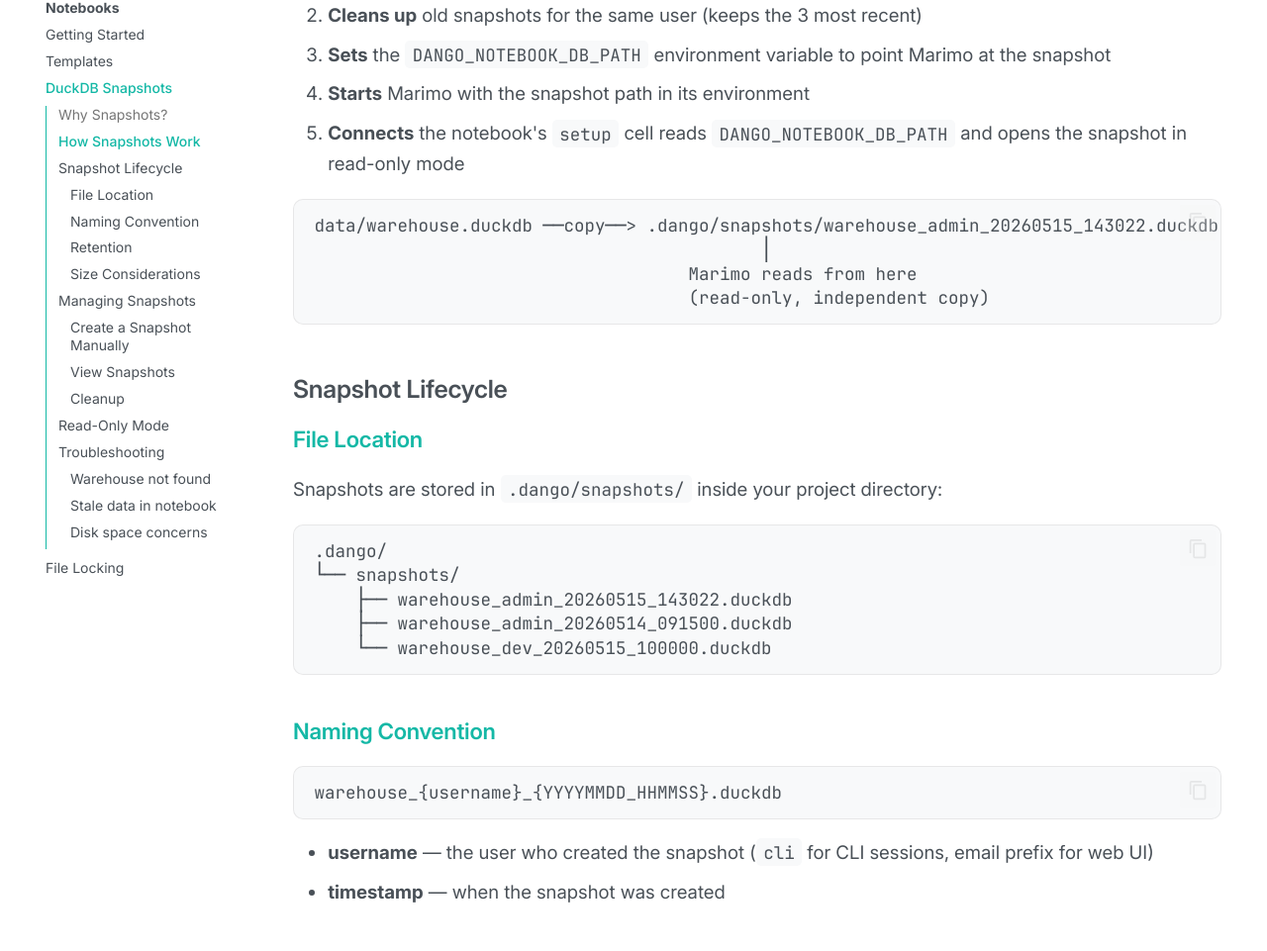
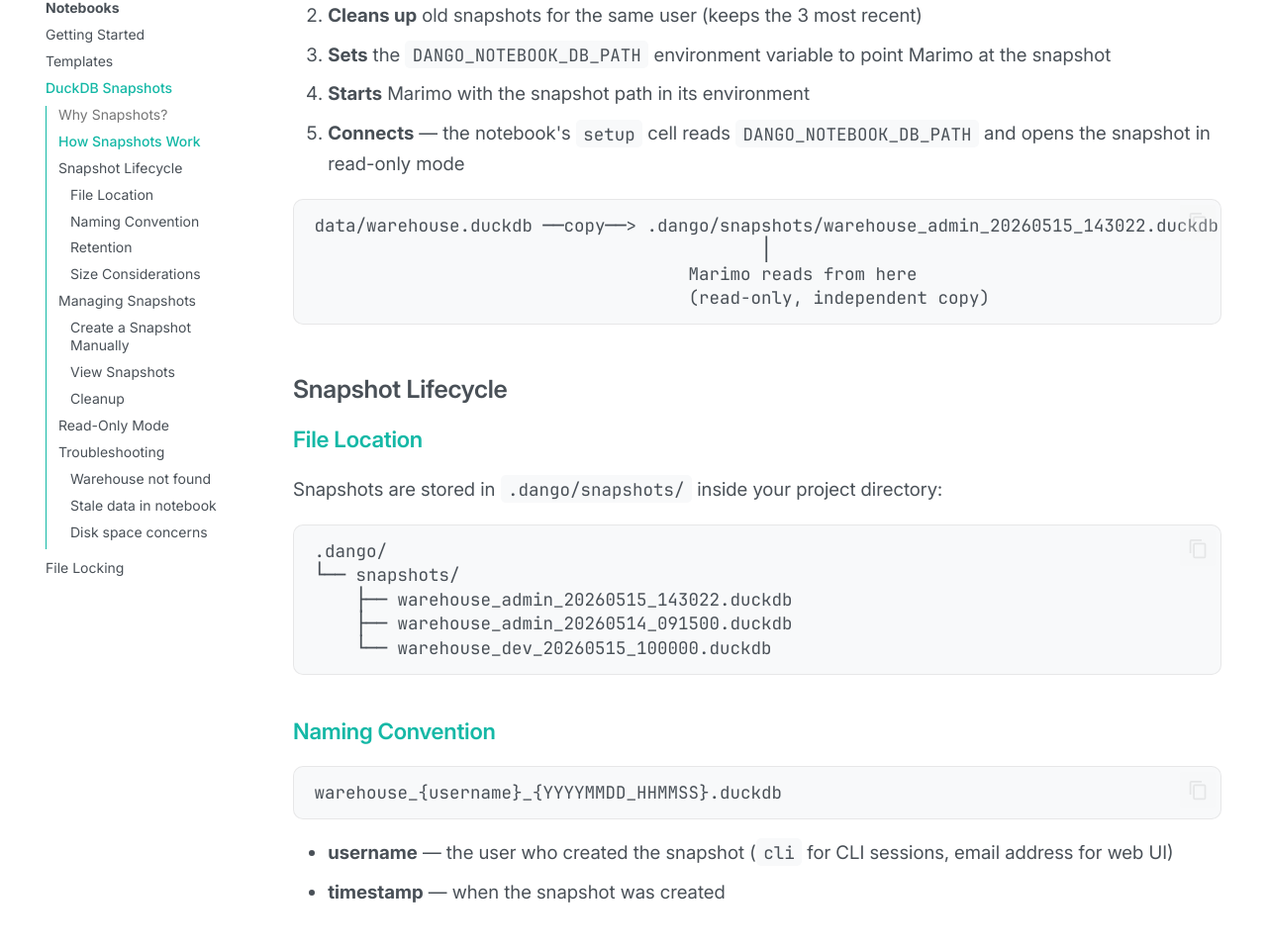
Before and after one commit to getdango/docs, an MkDocs documentation site: the page built from docs/notebooks/duckdb-snapshots.md, in a window 1280 px wide and 1400 px high, scrolled down 875 px. Shown: the part 137-1098 px from the top of the window at 99% size. Built offline with MkDocs 1.6.1 and Material for MkDocs 9.7.7, drawn with Linux system fonts in a browser that asks for light colours; comment, search, counter and statistics services are not loaded; the version menu is left out.

Commit message:
Fix review findings: typo, inaccurate email claim, permissions, grammar, cross-link
- index.md: remove stray "keep" in feature list
- duckdb-snapshots.md: "email prefix" → "email address" (web UI passes full email)
- duckdb-snapshots.md: add missing dash in step 5 description
- file-locking.md: notebooks.manage is Editor+Admin, not Admin-only
- templates.md: add cross-link to getting-started.md

Co-Authored-By: Claude Opus 4.6 (1M context) <noreply@anthropic.com>

````diff
--- a/docs/notebooks/duckdb-snapshots.md
+++ b/docs/notebooks/duckdb-snapshots.md
@@ -24,7 +24,7 @@ When you open a notebook (and Marimo isn't already running), Dango:
 2. **Cleans up** old snapshots for the same user (keeps the 3 most recent)
 3. **Sets** the `DANGO_NOTEBOOK_DB_PATH` environment variable to point Marimo at the snapshot
 4. **Starts** Marimo with the snapshot path in its environment
-5. **Connects** the notebook's `setup` cell reads `DANGO_NOTEBOOK_DB_PATH` and opens the snapshot in read-only mode
+5. **Connects** — the notebook's `setup` cell reads `DANGO_NOTEBOOK_DB_PATH` and opens the snapshot in read-only mode
 
 ```
 data/warehouse.duckdb ──copy──> .dango/snapshots/warehouse_admin_20260515_143022.duckdb
@@ -53,7 +53,7 @@ Snapshots are stored in `.dango/snapshots/` inside your project directory:
 warehouse_{username}_{YYYYMMDD_HHMMSS}.duckdb
 ```
 
-- **username** — the user who created the snapshot (`cli` for CLI sessions, email prefix for web UI)
+- **username** — the user who created the snapshot (`cli` for CLI sessions, email address for web UI)
 - **timestamp** — when the snapshot was created
 
 ### Retention
````
Also changed, not shown: docs/notebooks/file-locking.md (+1 -1 lines), docs/notebooks/index.md (+1 -1 lines), docs/notebooks/templates.md (+1 -1 lines).
